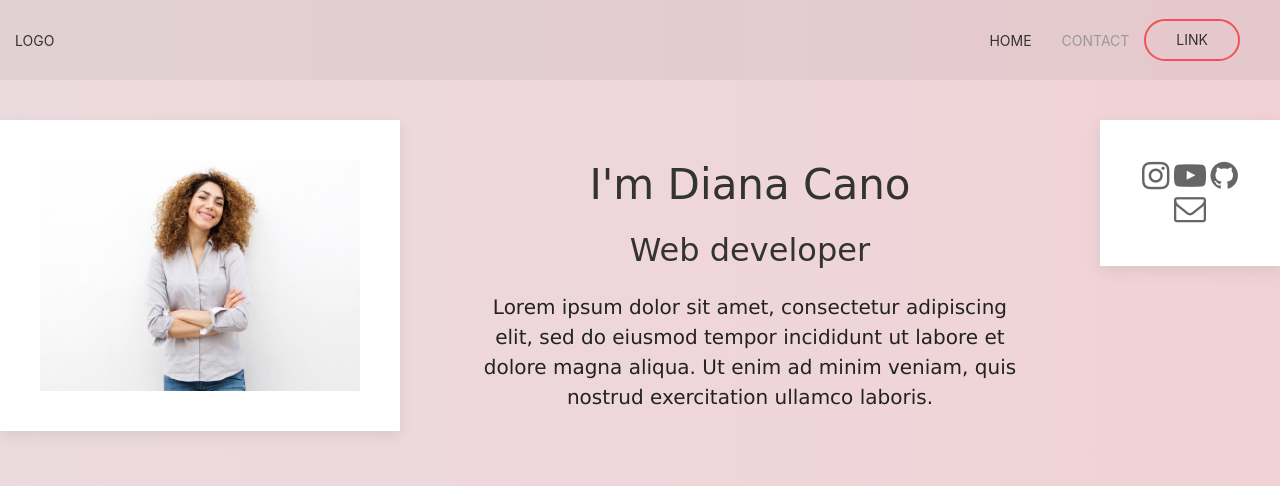
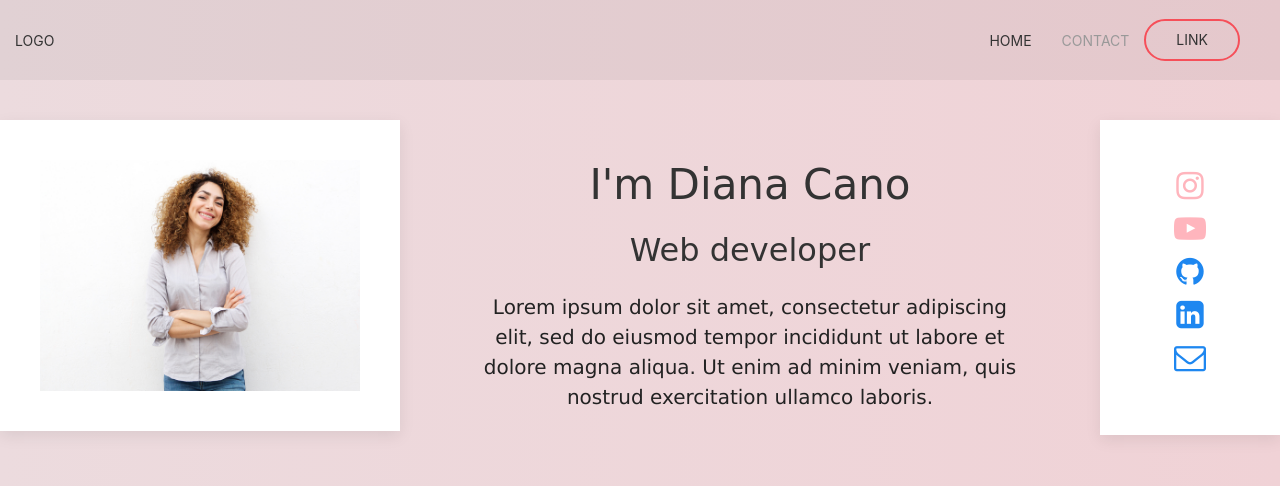
Before and after one commit to diana16reyes/portafolio, a plain HTML site: page index.html in a window 1280 px wide. Drawn offline with Linux system fonts and the light colour scheme; a web font is replaced by a local one.

Commit message:
side links

```diff
--- a/css/index.css
+++ b/css/index.css
@@ -12,6 +12,50 @@
     font-family: 'Sansita Swashed', cursive;
   }
 
-  .d-icons {
-    display: block;
+  .d-icons li {
+    display:inline;
   }
+
+  .d-icons a {
+    text-decoration: none;
+  }
+
+  .d-icons .fa {
+    margin-top: 10px;
+  }
+
+  @media only screen and (max-width: 960px) {
+    .d-icons li {
+      display: inline-block;
+      margin-right: 10px;
+    }
+  }
+
+
+  .fa-instagram {
+    color: #ffb5bd;
+  }
+
+  .fa-instagram:hover {
+    background: #12c2e9;  /* fallback for old browsers */
+    background: -webkit-linear-gradient(to right, #f64f59, #c471ed, #12c2e9);  /* Chrome 10-25, Safari 5.1-6 */
+    background: linear-gradient(to right, #f64f59, #c471ed, #12c2e9); /* W3C, IE 10+/ Edge, Firefox 16+, Chrome 26+, Opera 12+, Safari 7+ */
+    -webkit-background-clip: text;
+    -moz-background-clip: text;
+    background-clip: text;
+   -webkit-text-fill-color:transparent;
+  }
+
+  .fa-youtube-play {
+    color: #ffb5bd;
+  }
+
+  .fa-youtube-play:hover {
+    background: #e52d27;  /* fallback for old browsers */
+    background: -webkit-linear-gradient(to right, #b31217, #e52d27);  /* Chrome 10-25, Safari 5.1-6 */
+    background: linear-gradient(to right, #b31217, #e52d27); /* W3C, IE 10+/ Edge, Firefox 16+, Chrome 26+, Opera 12+, Safari 7+ */
+    -webkit-background-clip: text;
+    -moz-background-clip: text;
+    background-clip: text;
+    -webkit-text-fill-color:transparent;
+  }
--- a/index.html
+++ b/index.html
@@ -61,12 +61,37 @@
 
             <div class="uk-width-1-6@m">
                 <div class="uk-card uk-card-default uk-card-body">
+
                     <div class="d-icons">
-                        <i class="fa fa-instagram fa-2x" aria-hidden="true"></i>
-                        <i class="fa fa-youtube-play fa-2x" aria-hidden="true"></i>
-                        <i class="fa fa-github fa-2x" aria-hidden="true"></i>
-                        <i class="fa fa-envelope-o fa-2x" aria-hidden="true"></i>
+                        <ul class="uk-list">
+                            <li>
+                                <a href="#">
+                                    <i class="fa fa-instagram fa-2x" aria-hidden="true"></i>
+                                </a>
+                            </li>
+                            <li>
+                                <a href="#">
+                                    <i class="fa fa-youtube-play fa-2x" aria-hidden="true"></i>
+                                </a>
+                            </li>
+                            <li>
+                                <a href="#">
+                                    <i class="fa fa-github fa-2x" aria-hidden="true"></i>
+                                </a>
+                            </li>
+                            <li>
+                                <a href="#">
+                                    <i class="fa fa-linkedin-square fa-2x" aria-hidden="true"></i>
+                                </a>
+                            </li>
+                            <li>
+                                <a href="#">
+                                    <i class="fa fa-envelope-o fa-2x" aria-hidden="true"></i>
+                                </a>
+                            </li>
+                        </ul>
                     </div>
+
                 </div>
             </div>
 
```
